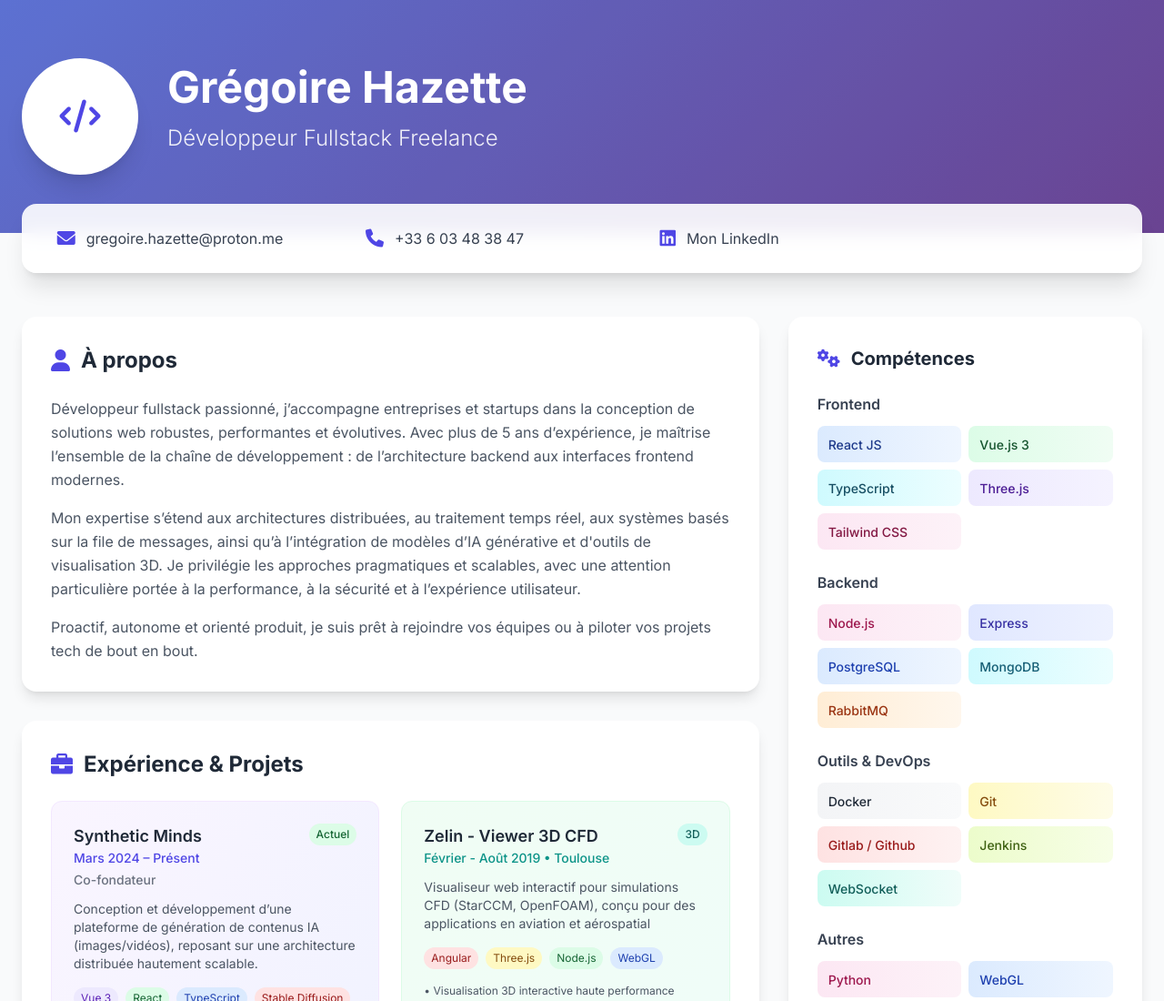
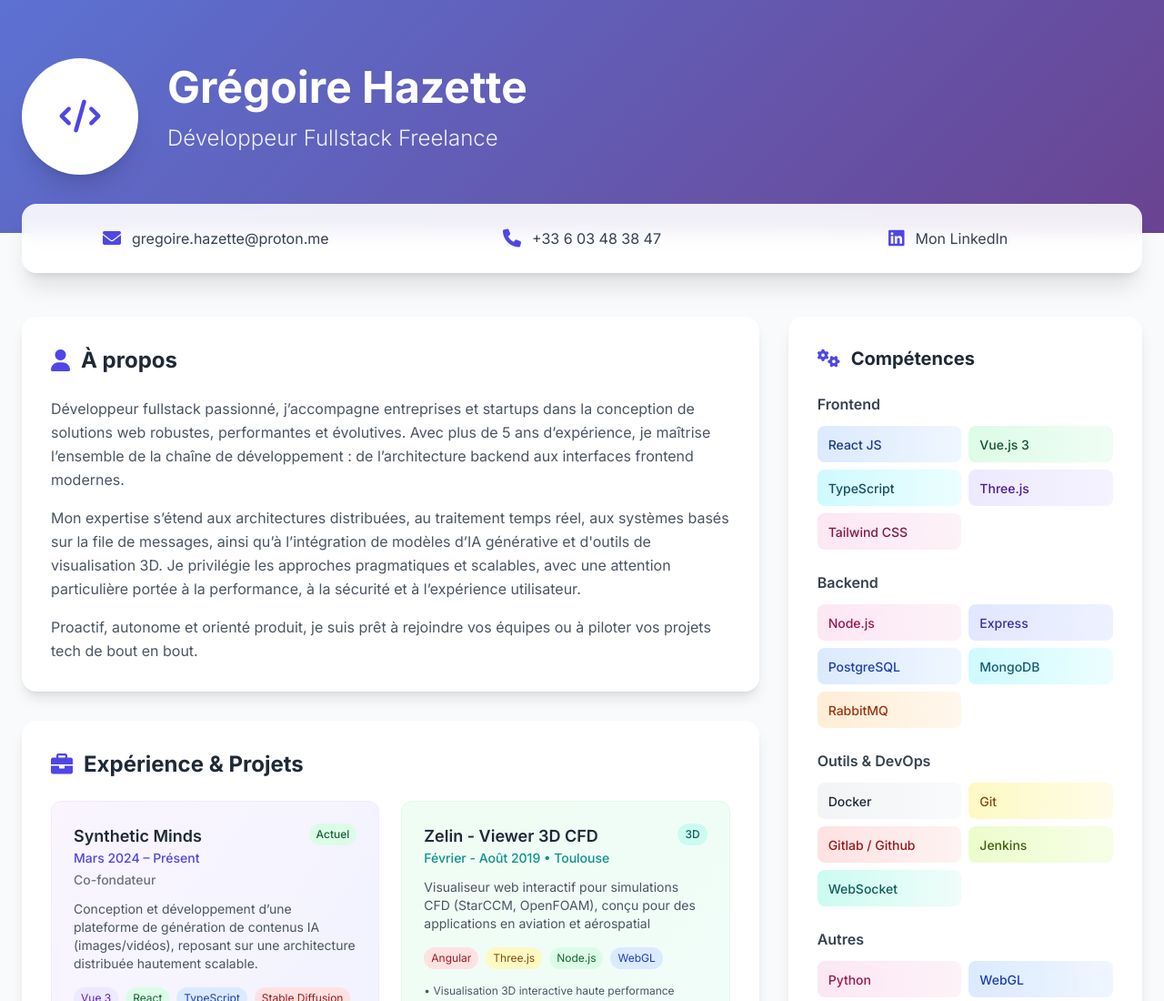
Before and after one commit to ghazette/cv, a plain HTML site: page index.html in a window 1280 px wide. Shown: the top 1100 px of the page at 91% size. Drawn offline with nearby package versions, Linux system fonts and the light colour scheme.

Commit message:
[main] - CV

```diff
--- a/index.html
+++ b/index.html
@@ -36,7 +36,7 @@ body { font-family: 'Inter', sans-serif; }
 		<!-- Informations de contact -->
 		<section class="glass-effect -mt-8 mx-6 rounded-2xl shadow-xl relative z-20">
 			<div class="container mx-auto px-6 py-6">
-				<div class="grid grid-cols-1 md:grid-cols-4 gap-6 text-center">
+				<div class="grid grid-cols-1 md:grid-cols-3 gap-6 text-center">
 					<div class="flex items-center justify-center gap-3">
 						<i class="fas fa-envelope text-indigo-600 text-xl"></i>
 						<span class="text-gray-700">gregoire.hazette@proton.me</span>
```
